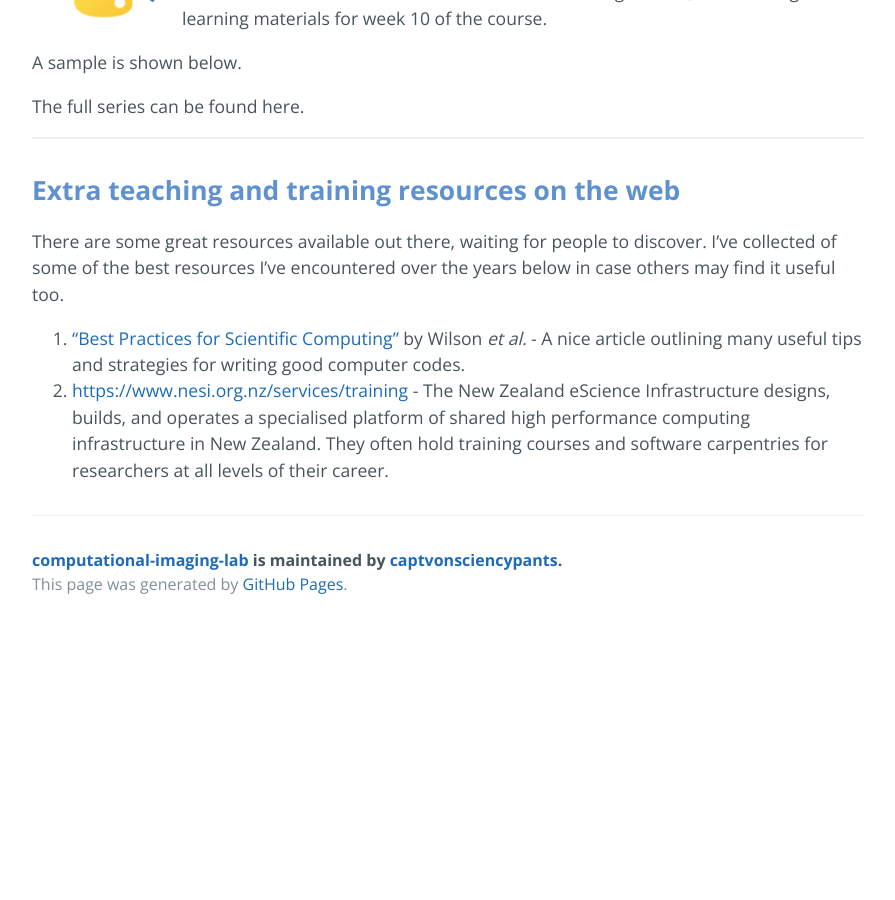
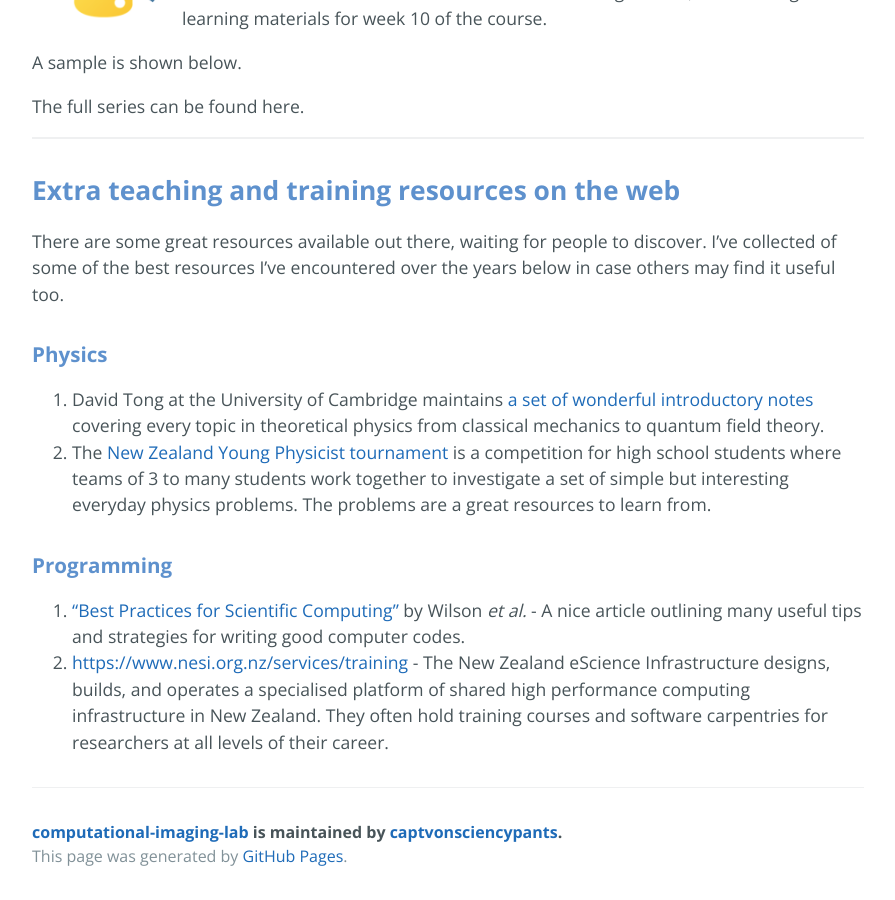
Before and after one commit to captvonsciencypants/computational-imaging-lab, a Jekyll site: the page built from teaching.md, in a window 1280 px wide and 900 px high, scrolled down 1778 px. Shown: the whole window, without its empty margins (192-1087 px from the left). Built offline with Jekyll 4.4.1, drawn with Linux system fonts in a browser that asks for light colours; our own code applies the rules of GitHub Pages for plain Markdown files; the repository's description, which GitHub fills in, is left out; before the commit the page ends 2406 px from its top, so only the background shows below that.

Commit message:
Update teaching.md

```diff
--- a/teaching.md
+++ b/teaching.md
@@ -37,5 +37,10 @@ The full series can be found here.
 There are some great resources available out there, waiting for people to discover.
 I've collected of some of the best resources I've encountered over the years below in case others may find it useful too.
 
+### Physics
+1. David Tong at the University of Cambridge maintains [a set of wonderful introductory notes](http://www.damtp.cam.ac.uk/user/tong/teaching.html) covering every topic in theoretical physics from classical mechanics to quantum field theory.
+2. The [New Zealand Young Physicist tournament](https://iypt.org.nz/) is a competition for high school students where teams of 3 to many students work together to investigate a set of simple but interesting everyday physics problems. The problems are a great resources to learn from.
+
+### Programming
 1. ["Best Practices for Scientific Computing"](https://doi.org/10.1371/journal.pbio.1001745) by Wilson _et al._ - A nice article outlining many useful tips and strategies for writing good computer codes.
 2. [https://www.nesi.org.nz/services/training](https://www.nesi.org.nz/services/training) - The New Zealand eScience Infrastructure designs, builds, and operates a specialised platform of shared high performance computing infrastructure in New Zealand. They often hold training courses and software carpentries for researchers at all levels of their career.
```
